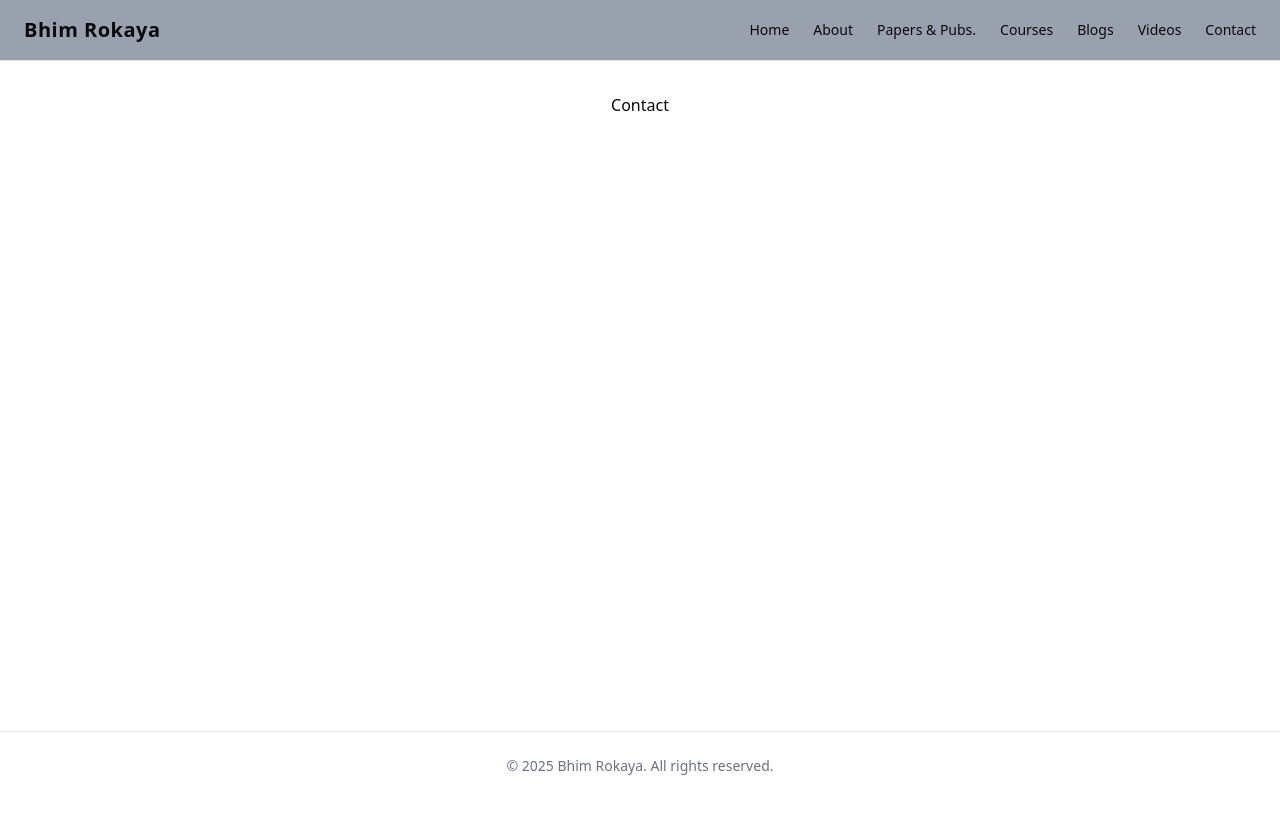
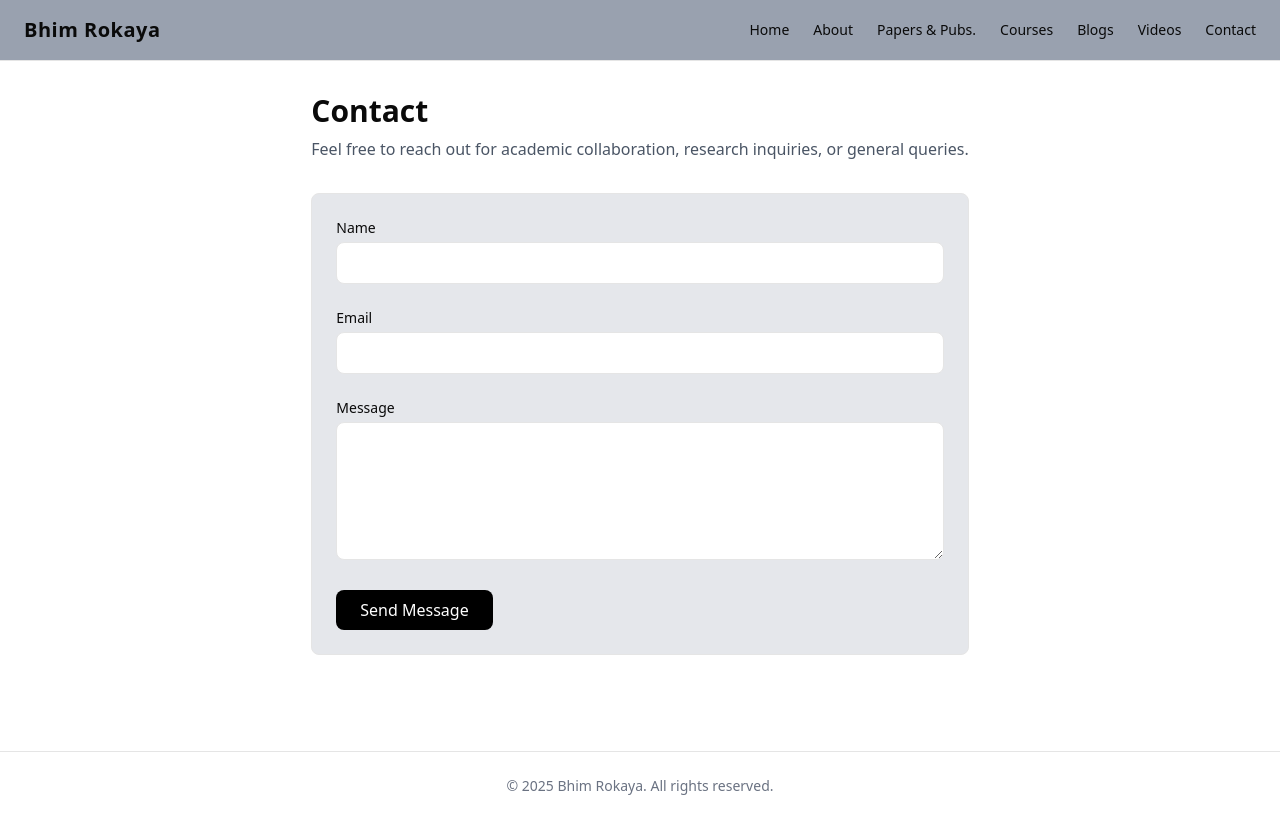
Before and after one commit to sangatrokaya/ProfessorSite, a React app in the folder frontend/: page /contact in a window 1280 px wide. Built offline with nearby package versions, Linux system fonts and the light colour scheme; the HTML template or start-up script is replaced by a standard one.

Commit message:
Add simple Contact page UI

```diff
--- a/frontend/src/pages/public/Contact.jsx
+++ b/frontend/src/pages/public/Contact.jsx
@@ -1,7 +1,98 @@
-import React from "react";
+import { useState } from "react";
+import api from "@/services/api";
 
 const Contact = () => {
-  return <div>Contact</div>;
+  const [form, setForm] = useState({
+    name: "",
+    email: "",
+    message: "",
+  });
+
+  const [loading, setLoading] = useState(false);
+  const [success, setSuccess] = useState("");
+  const [error, setError] = useState("");
+
+  const changeHandler = (e) => {
+    setForm({ ...form, [e.target.name]: e.target.value });
+  };
+
+  const submitHandler = async (e) => {
+    e.preventDefault();
+    setLoading(true);
+    setError("");
+    setSuccess("");
+
+    try {
+      await api.post("/api/contact", form);
+      setSuccess("Your message has been sent successfully!");
+      setForm({ name: "", email: "", message: "" });
+    } catch (err) {
+      setError("Failed to send message. Please try again!");
+    } finally {
+      setLoading(false);
+    }
+  };
+
+  return (
+    <div className="max-w-3xl mx-auto space-y-8">
+      <section>
+        <h1 className="text-3xl font-bold mb-2">Contact</h1>
+        <p className="text-gray-600">
+          Feel free to reach out for academic collaboration, research inquiries,
+          or general queries.
+        </p>
+      </section>
+
+      <form
+        onSubmit={submitHandler}
+        className="space-y-6 bg-gray-200 p-6 border rounded-md"
+      >
+        <div>
+          <label className="block text-sm font-medium mb-1">Name</label>
+          <input
+            type="text"
+            name="name"
+            value={form.name}
+            onChange={changeHandler}
+            required
+            className="w-full border bg-white px-3 py-2 rounded-md"
+          />
+        </div>
+        <div>
+          <label className="block text-sm font-medium mb-1">Email</label>
+          <input
+            type="text"
+            name="email"
+            value={form.email}
+            onChange={changeHandler}
+            required
+            className="w-full bg-white border px-3 py-2 rounded-md"
+          />
+        </div>
+        <div>
+          <label className="block text-sm font-medium mb-1">Message</label>
+          <textarea
+            name="message"
+            rows="5"
+            value={form.message}
+            onChange={changeHandler}
+            required
+            className="w-full bg-white border px-3 py-2 rounded-md"
+          ></textarea>
+        </div>
+        <button
+          type="submit"
+          disabled={loading}
+          className="bg-black text-white px-6 py-2 rounded-md"
+        >
+          {loading ? "Sending..." : "Send Message"}
+        </button>
+
+        {success && <p className="text-green-600 text-sm">{success}</p>}
+        {error && <p className="text-red-600 text-sm">{error}</p>}
+      </form>
+    </div>
+  );
 };
 
 export default Contact;
```
